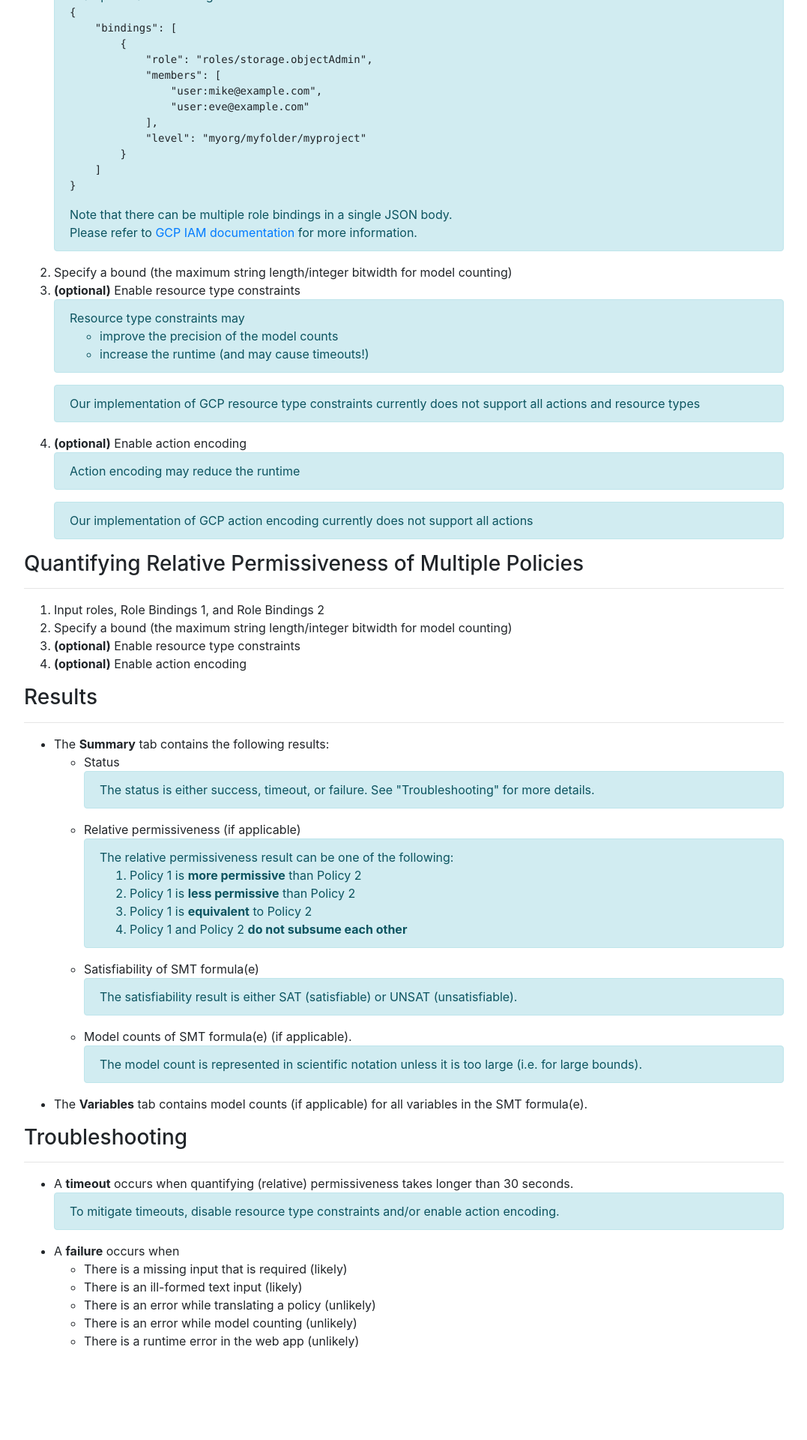
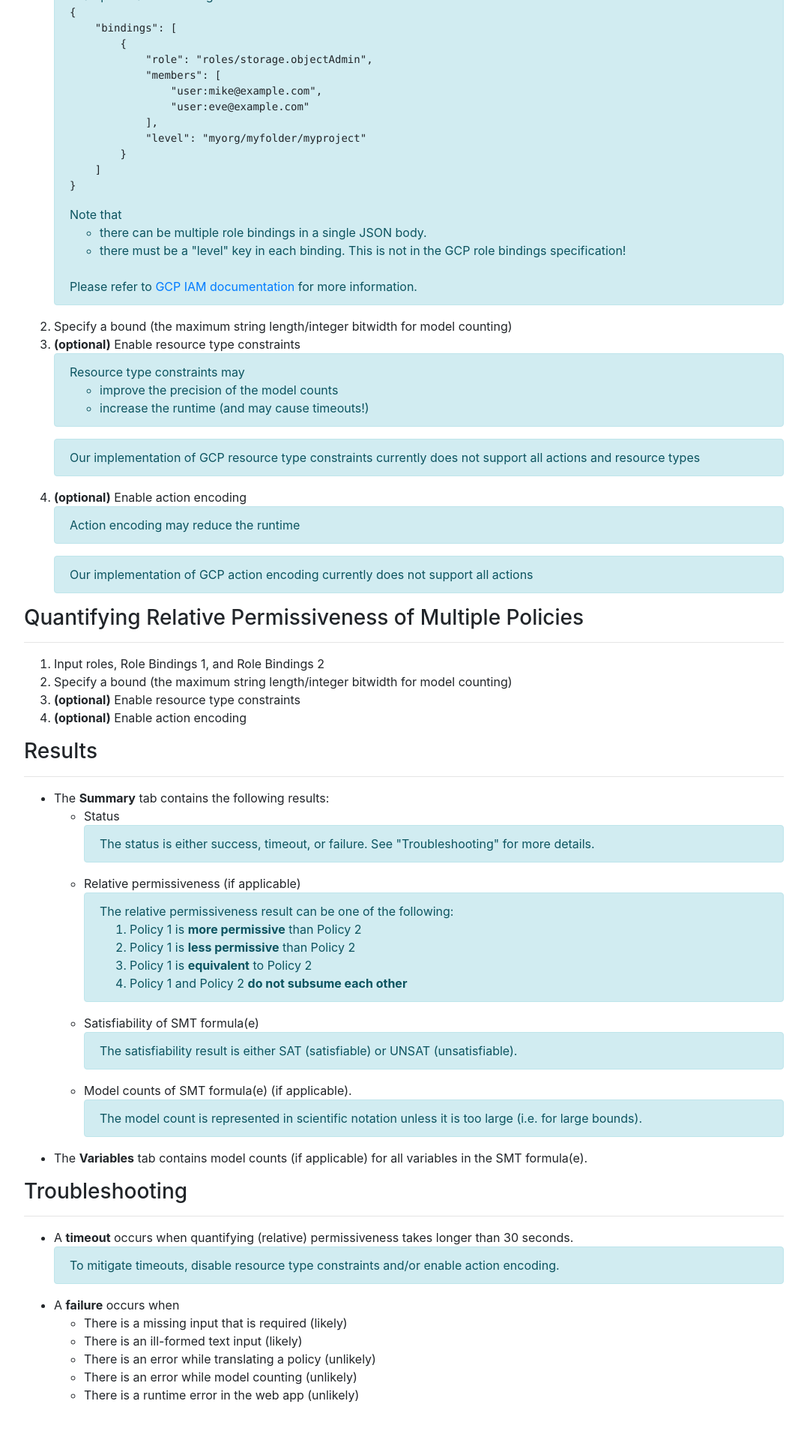
Before and after one commit to vlab-cs-ucsb/quacky-web-app, a Django app: page /usage in a window 1280 px wide, after a click on "GCP". Shown: the part 987-2907 px from the top of the page at 75% size, without its empty margins (101-1178 px from the left). Before the commit the page ends 2785 px from the top, so only its background shows below. Run offline with Django 3.2, Linux system fonts and the light colour scheme; some libraries are stand-ins or nearby versions.

Commit message:
Add usage stuff

```diff
--- a/quackyv1/templates/usage_gcp.html
+++ b/quackyv1/templates/usage_gcp.html
@@ -18,7 +18,11 @@
     <div class="alert alert-info" role="alert">
         Example of a role binding:
         <pre>{<br/>    "bindings": [<br/>        {<br/>            "role": "roles/storage.objectAdmin",<br/>            "members": [<br/>                "user:mike@example.com",<br/>                "user:eve@example.com"<br/>            ],<br/>            "level": "myorg/myfolder/myproject"<br/>        }<br/>    ]<br/>}</pre>
-        Note that there can be multiple role bindings in a single JSON body.
+        Note that
+        <ul>
+            <li>there can be multiple role bindings in a single JSON body.</li>
+            <li>there must be a "level" key in each binding. This is not in the GCP role bindings specification!</li>
+        </ul>
         <br/>
         Please refer to <a href="https://cloud.google.com/iam/docs/reference/rest/v1/Policy">GCP IAM documentation</a> for more information.
     </div>
```
